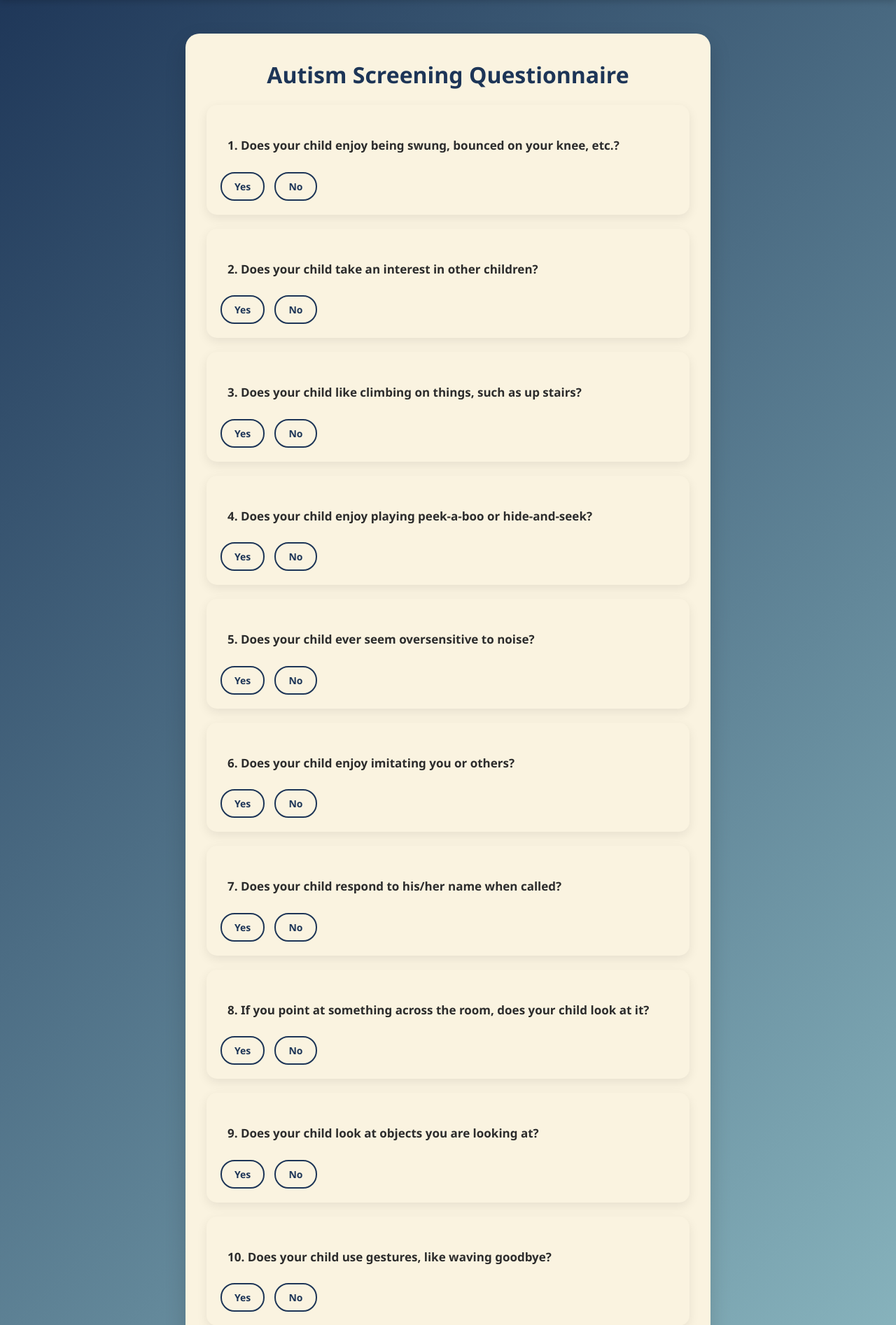
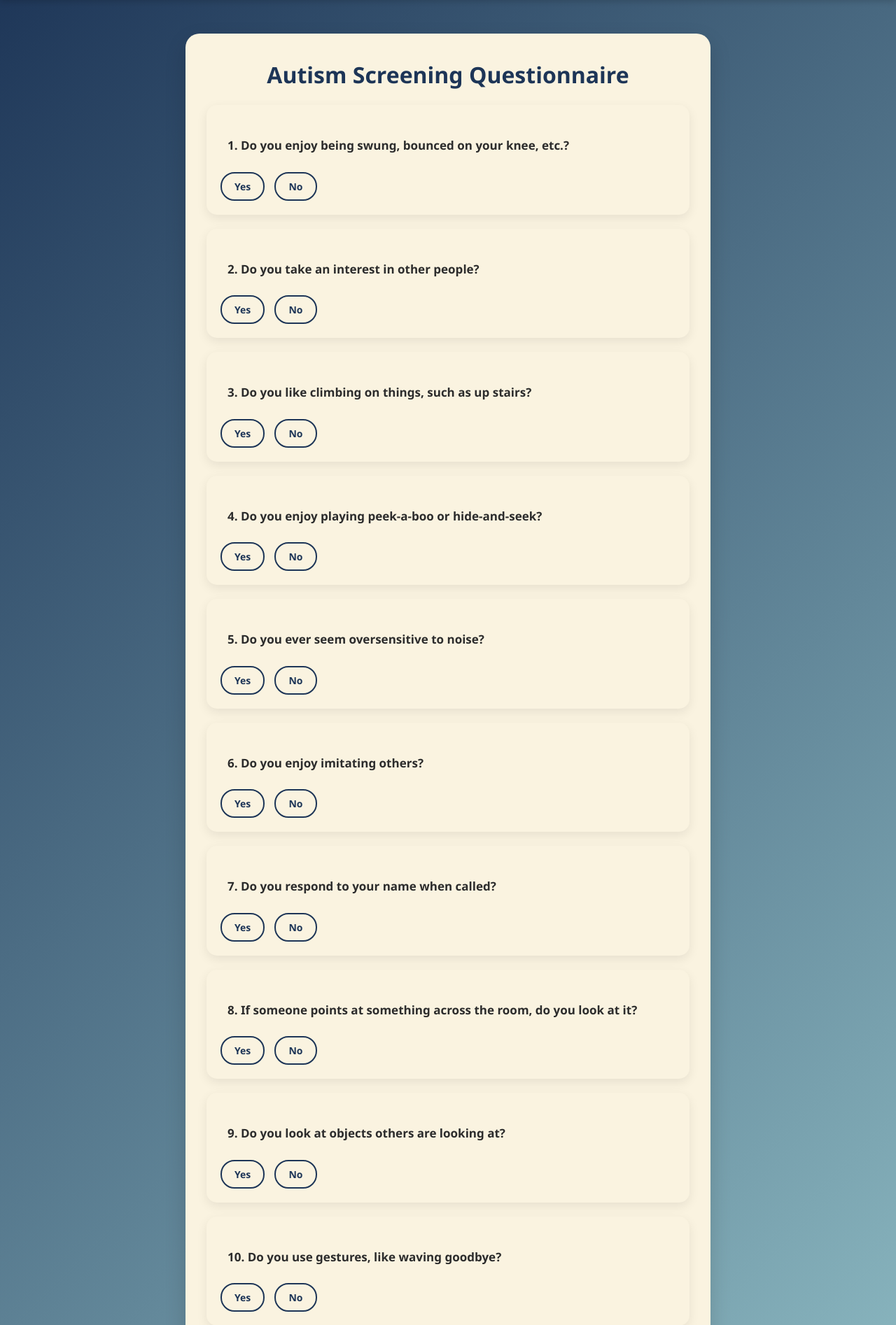
Before and after one commit to madhurasharan/Autism-Spectrum-Disorder-Detection, a Flask app: page /questionnaire in a window 1280 px wide. Shown: the part 56-1950 px from the top of the page at 70% size. Run offline with Flask 3, Linux system fonts and the light colour scheme; parts of the project's set-up code (start-up, migrations or seed data) failed here and were passed over.

Commit message:
modified questions

```diff
--- a/templates/questionnaire.html
+++ b/templates/questionnaire.html
@@ -31,110 +31,110 @@
 
         <!-- Question 1 -->
         <div class="question-section">
-            <label>1. Does your child enjoy being swung, bounced on your knee, etc.?</label>
+            <label>1. Do you enjoy being swung, bounced on your knee, etc.?</label>
             <div class="answers">
-                <input type="radio" id="A1_yes" name="A1_Score" value="1" required>
+                <input type="radio" id="A1_yes" name="A1_Score" value="0" required>
                 <label class="radio-label yes" for="A1_yes">Yes</label>
-                <input type="radio" id="A1_no" name="A1_Score" value="0">
+                <input type="radio" id="A1_no" name="A1_Score" value="1">
                 <label class="radio-label no" for="A1_no">No</label>
             </div>
         </div>
 
         <!-- Question 2 -->
         <div class="question-section">
-            <label>2. Does your child take an interest in other children?</label>
+            <label>2. Do you take an interest in other people?</label>
             <div class="answers">
-                <input type="radio" id="A2_yes" name="A2_Score" value="1" required>
+                <input type="radio" id="A2_yes" name="A2_Score" value="0" required>
                 <label class="radio-label yes" for="A2_yes">Yes</label>
-                <input type="radio" id="A2_no" name="A2_Score" value="0">
+                <input type="radio" id="A2_no" name="A2_Score" value="1">
                 <label class="radio-label no" for="A2_no">No</label>
             </div>
         </div>
 
         <!-- Question 3 -->
         <div class="question-section">
-            <label>3. Does your child like climbing on things, such as up stairs?</label>
+            <label>3. Do you like climbing on things, such as up stairs?</label>
             <div class="answers">
-                <input type="radio" id="A3_yes" name="A3_Score" value="1" required>
+                <input type="radio" id="A3_yes" name="A3_Score" value="0" required>
                 <label class="radio-label yes" for="A3_yes">Yes</label>
-                <input type="radio" id="A3_no" name="A3_Score" value="0">
+                <input type="radio" id="A3_no" name="A3_Score" value="1">
                 <label class="radio-label no" for="A3_no">No</label>
             </div>
         </div>
 
         <!-- Question 4 -->
         <div class="question-section">
-            <label>4. Does your child enjoy playing peek-a-boo or hide-and-seek?</label>
+            <label>4. Do you enjoy playing peek-a-boo or hide-and-seek?</label>
             <div class="answers">
-                <input type="radio" id="A4_yes" name="A4_Score" value="1" required>
+                <input type="radio" id="A4_yes" name="A4_Score" value="0" required>
                 <label class="radio-label yes" for="A4_yes">Yes</label>
-                <input type="radio" id="A4_no" name="A4_Score" value="0">
+                <input type="radio" id="A4_no" name="A4_Score" value="1">
                 <label class="radio-label no" for="A4_no">No</label>
             </div>
         </div>
 
         <!-- Question 5 -->
         <div class="question-section">
-            <label>5. Does your child ever seem oversensitive to noise?</label>
+            <label>5. Do you ever seem oversensitive to noise?</label>
             <div class="answers">
-                <input type="radio" id="A5_yes" name="A5_Score" value="1" required>
+                <input type="radio" id="A5_yes" name="A5_Score" value="0" required>
                 <label class="radio-label yes" for="A5_yes">Yes</label>
-                <input type="radio" id="A5_no" name="A5_Score" value="0">
+                <input type="radio" id="A5_no" name="A5_Score" value="1">
                 <label class="radio-label no" for="A5_no">No</label>
             </div>
         </div>
 
         <!-- Question 6 -->
         <div class="question-section">
-            <label>6. Does your child enjoy imitating you or others?</label>
+            <label>6. Do you enjoy imitating others?</label>
             <div class="answers">
-                <input type="radio" id="A6_yes" name="A6_Score" value="1" required>
+                <input type="radio" id="A6_yes" name="A6_Score" value="0" required>
                 <label class="radio-label yes" for="A6_yes">Yes</label>
-                <input type="radio" id="A6_no" name="A6_Score" value="0">
+                <input type="radio" id="A6_no" name="A6_Score" value="1">
                 <label class="radio-label no" for="A6_no">No</label>
             </div>
         </div>
 
         <!-- Question 7 -->
         <div class="question-section">
-            <label>7. Does your child respond to his/her name when called?</label>
+            <label>7. Do you respond to your name when called?</label>
             <div class="answers">
-                <input type="radio" id="A7_yes" name="A7_Score" value="1" required>
+                <input type="radio" id="A7_yes" name="A7_Score" value="0" required>
                 <label class="radio-label yes" for="A7_yes">Yes</label>
-                <input type="radio" id="A7_no" name="A7_Score" value="0">
+                <input type="radio" id="A7_no" name="A7_Score" value="1">
                 <label class="radio-label no" for="A7_no">No</label>
             </div>
         </div>
 
         <!-- Question 8 -->
         <div class="question-section">
-            <label>8. If you point at something across the room, does your child look at it?</label>
+            <label>8. If someone points at something across the room, do you look at it?</label>
             <div class="answers">
-                <input type="radio" id="A8_yes" name="A8_Score" value="1" required>
+                <input type="radio" id="A8_yes" name="A8_Score" value="0" required>
                 <label class="radio-label yes" for="A8_yes">Yes</label>
-                <input type="radio" id="A8_no" name="A8_Score" value="0">
+                <input type="radio" id="A8_no" name="A8_Score" value="1">
                 <label class="radio-label no" for="A8_no">No</label>
             </div>
         </div>
 
         <!-- Question 9 -->
         <div class="question-section">
-            <label>9. Does your child look at objects you are looking at?</label>
+            <label>9. Do you look at objects others are looking at?</label>
             <div class="answers">
-                <input type="radio" id="A9_yes" name="A9_Score" value="1" required>
+                <input type="radio" id="A9_yes" name="A9_Score" value="0" required>
                 <label class="radio-label yes" for="A9_yes">Yes</label>
-                <input type="radio" id="A9_no" name="A9_Score" value="0">
+                <input type="radio" id="A9_no" name="A9_Score" value="1">
                 <label class="radio-label no" for="A9_no">No</label>
             </div>
         </div>
 
         <!-- Question 10 -->
         <div class="question-section">
-            <label>10. Does your child use gestures, like waving goodbye?</label>
+            <label>10. Do you use gestures, like waving goodbye?</label>
             <div class="answers">
-                <input type="radio" id="A10_yes" name="A10_Score" value="1" required>
+                <input type="radio" id="A10_yes" name="A10_Score" value="0" required>
                 <label class="radio-label yes" for="A10_yes">Yes</label>
-                <input type="radio" id="A10_no" name="A10_Score" value="0">
+                <input type="radio" id="A10_no" name="A10_Score" value="1">
                 <label class="radio-label no" for="A10_no">No</label>
             </div>
         </div>
```
Also changed, not shown: TODO.md (+4 -16 lines), 1 other file.
